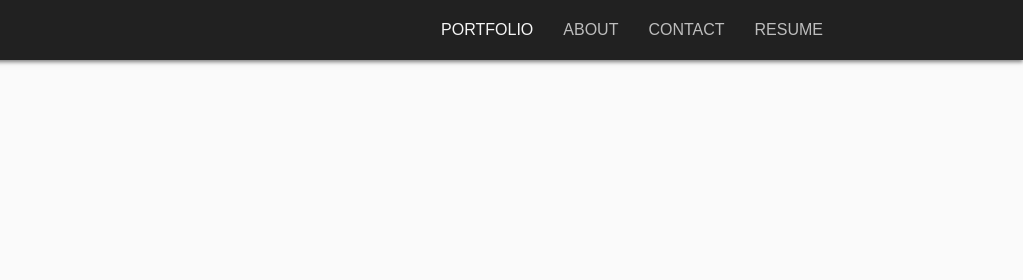
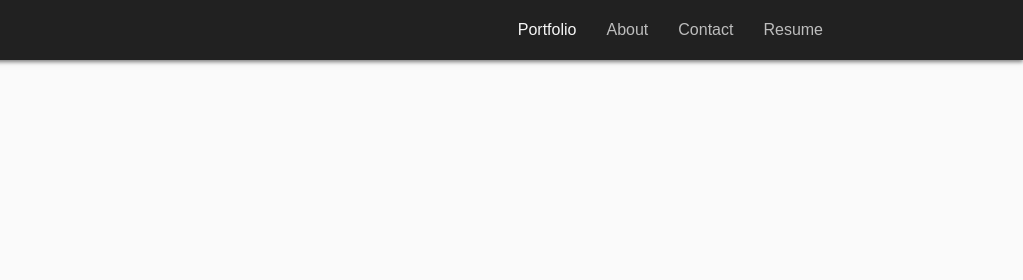
Before and after one commit to vincenttse15/portfolio, a Gatsby site: page / in a window 1280 px wide. Shown: the top 280 px of the page, 257-1280 px from the left. Built offline with nearby package versions, Linux system fonts and the light colour scheme; Gatsby itself is replaced by a stand-in of ours; a web font is replaced by a local one.

Commit message:
update navbar

```diff
--- a/src/components/Navbar.js
+++ b/src/components/Navbar.js
@@ -105,10 +105,10 @@ const Navbar = ({ path }) => {
         </div>
 
         <div className={styles.link_container} id="link-container">
-          <Link to="/" className={`${styles.link} ${styles.right_link}`} id="nav-home" onClick={handleLinkClick}>PORTFOLIO</Link>
-          <Link to="/about" className={`${styles.link} ${styles.right_link}`} id="nav-about" onClick={handleLinkClick}>ABOUT</Link>
-          <Link to="/contact" className={`${styles.link} ${styles.right_link}`} id="nav-contact" onClick={handleLinkClick}>CONTACT</Link>
-          <a href={PDF} target="_blank" rel="noreferrer" className={`${styles.link} ${styles.right_link}`} id="nav-resume" onClick={handleLinkClick}>RESUME</a>
+          <Link to="/" className={`${styles.link} ${styles.right_link}`} id="nav-home" onClick={handleLinkClick}>Portfolio</Link>
+          <Link to="/about" className={`${styles.link} ${styles.right_link}`} id="nav-about" onClick={handleLinkClick}>About</Link>
+          <Link to="/contact" className={`${styles.link} ${styles.right_link}`} id="nav-contact" onClick={handleLinkClick}>Contact</Link>
+          <a href={PDF} target="_blank" rel="noreferrer" className={`${styles.link} ${styles.right_link}`} id="nav-resume" onClick={handleLinkClick}>Resume</a>
         </div>
       </div>
     </motion.div>
```
